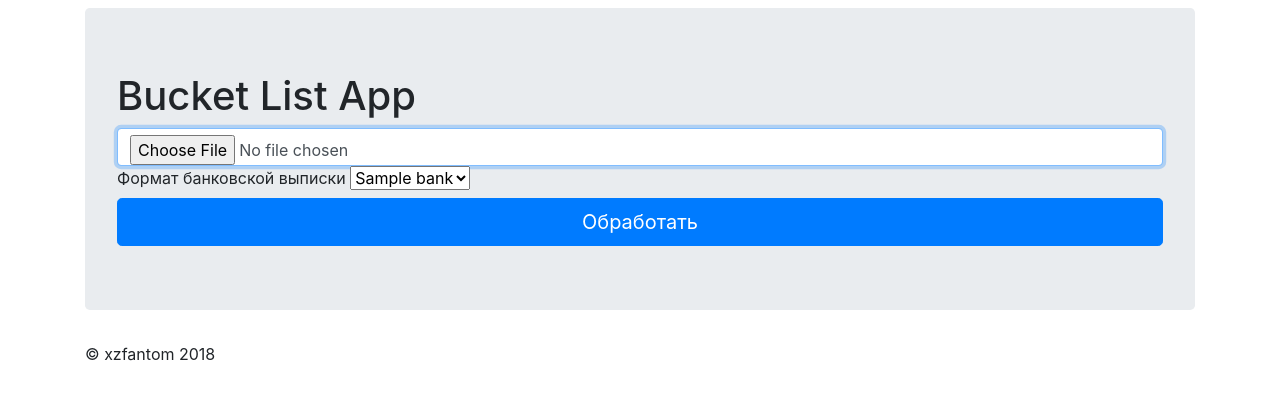
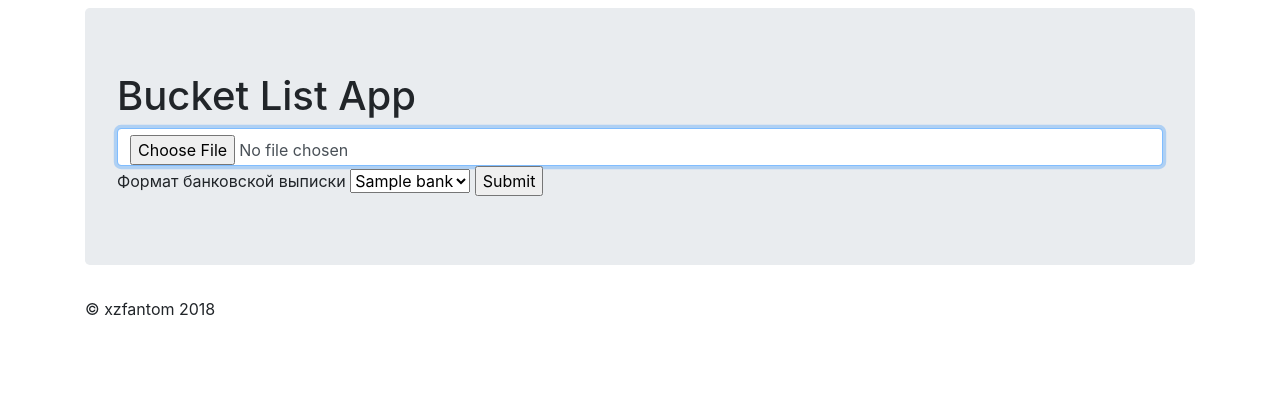
Before and after one commit to xzfantom/bankparser, a Flask app: template src/app/templates/index.html in a window 1280 px wide. Shown: the part 58-458 px from the top of the page. Run offline with Flask 2, Linux system fonts and the light colour scheme; the template is opened without the code that fills it: most values are stand-ins (such as "Sample title", 1, 10 or a date in 2020); some libraries are stand-ins or nearby versions.

Commit message:
Пока без аджакса

```diff
--- a/src/app/templates/index.html
+++ b/src/app/templates/index.html
@@ -7,7 +7,7 @@
     <link rel="stylesheet" href="https://stackpath.bootstrapcdn.com/bootstrap/4.1.3/css/bootstrap.min.css" integrity="sha384-MCw98/SFnGE8fJT3GXwEOngsV7Zt27NXFoaoApmYm81iuXoPkFOJwJ8ERdknLPMO" crossorigin="anonymous">
 
     <script src="https://code.jquery.com/jquery-3.3.1.js"></script>
-    <script src="../static/js/index.js"></script>
+   <!--  <script src="../static/js/index.js"></script> -->
 
 </head>
 
@@ -30,7 +30,7 @@
 
         <div class="jumbotron">
             <h1>Bucket List App</h1>
-            <form class="form" id="form">
+            <form class="form" id="form" enctype="multipart/form-data" action="parse/">
                 <label for="inputFile" class="sr-only">Файл</label>
                 <input type="file" name="inputFile" id="inputFile" class="form-control" placeholder="File" required autofocus>
 
@@ -40,9 +40,10 @@
                         <option value="{{ bank }}">{{ bank }}</option>
                     {% endfor %}
                 </select>
+                <input type="submit">
 
 
-                <button id="btnParse" class="btn btn-lg btn-primary btn-block" type="button">Обработать</button>
+                <!-- <button id="btnParse" class="btn btn-lg btn-primary btn-block" type="button">Обработать</button> -->
             </form>
         </div>
 
```
